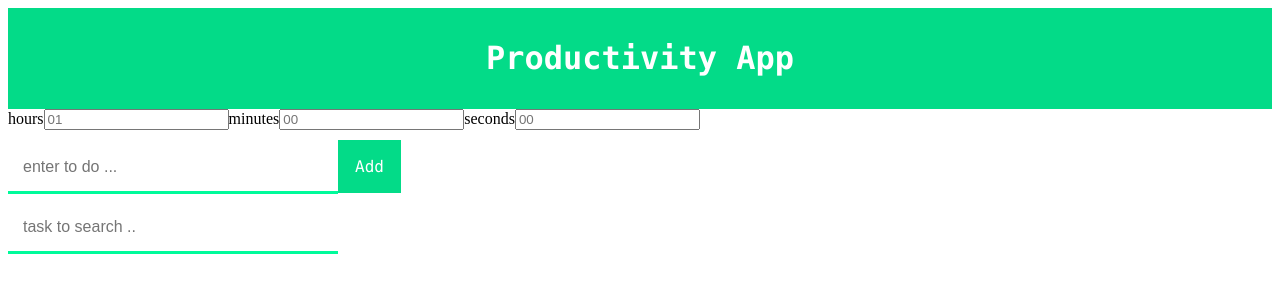
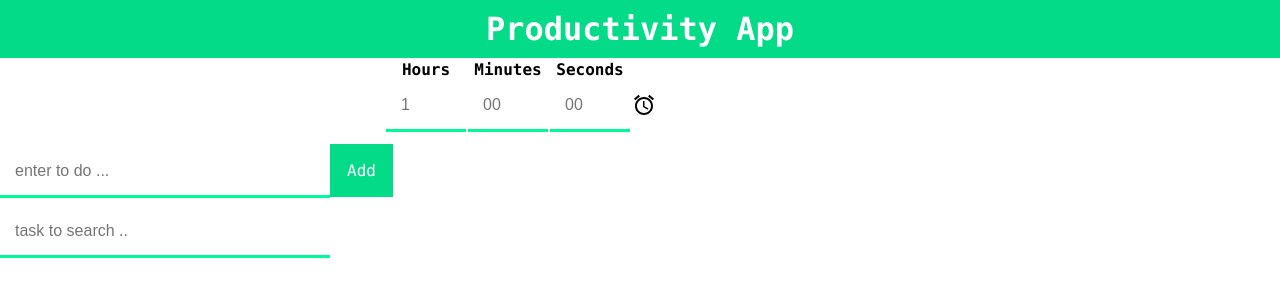
Before and after one commit to lukajose/ToDoList, a React (Create React App) app: page / in a window 1280 px wide. Shown: the top 300 px of the page. Built offline with nearby package versions, Linux system fonts and the light colour scheme.

Commit message:
Adding timer to ToDoList

```diff
--- a/public/index.html
+++ b/public/index.html
@@ -1,10 +1,9 @@
 <!DOCTYPE html>
 <html lang="en">
     <header>
+      <title>To Do List App</title>
       <div id="container"></div>
     </header>
-    <title>To Do List App</title>
     <body>
-      <div id = "Timer"></div>
     </body>
 </html>
--- a/src/Timer.css
+++ b/src/Timer.css
@@ -1,3 +1,26 @@
 .timer-editor {
-    display: inline-block;
+    margin-left:30%;
 }
+
+.timer-editor .text-timer {
+    font-size: 16px;
+    font-family: consolas;
+
+}
+
+.timer-editor table tr td input{
+  padding: 15px;
+  font-size: 16px;
+  border: #FFF;
+  background-color: #FFF;
+  margin: 0 auto;
+  width: 50px;
+  border-bottom-color: #00FA9A;
+  border-bottom-style: solid;
+}
+
+.timer-countdown {
+    margin-left:45%;
+    font-size: 30px;
+    font-family: consolas;
+}
--- a/src/Timer.js
+++ b/src/Timer.js
@@ -1,36 +1,163 @@
 import React, {Component} from "react";
 import "./Timer.css"
+import AccessAlarmIcon from '@material-ui/icons/AccessAlarm';
+
+
 class Timer extends Component {
     constructor(props) {
         super(props);
-        this.timer = {
-            hours:'01',
+        this.state = {
+            hours:'1',
             minutes:'00',
             seconds:'00'
         }
+        this._inputHours= null;
+        this._inputMinutes = null;
+        this._inputSeconds = null;
+    }
+
+    //Given any input from the input boxes transform seconds to minutes and minutes to hours
+    transformTime() {
+        console.log(this.state.seconds > 60);
+        while (this.state.seconds > 60 || this.state.minutes > 60) {
+            if (this.state.seconds > 60) {
+                this.state.seconds -= 60
+                // Convert string to int to calculate proper conversion
+                this.state.minutes = parseInt(this.state.minutes) + 1
+            }
+            if (this.state.minutes > 60) {
+                this.state.minutes -= 60
+                // same as above
+                this.state.hours = parseInt(this.state.hours) + 1
+            }
+        }
+    }
+
+    componentDidMount() {
+        this.myInterval = setInterval(() => {
+            const { hours,minutes, seconds } = this.state;
+
+            // if seconds are greater than 0 keep decrementing
+            if (seconds > 0) {
+                this.setState(({ seconds }) => ({
+                    seconds: seconds - 1
+                }))
+            }
+            // check if minutes still need to decrement
+            else if (seconds === 0) {
+                if (minutes === 0) {
+                    if(hours == 0) {
+                        clearInterval(this.myInterval);
+                    } else {
+                        this.setState(({hours}) => ({
+                            minutes:59,
+                            seconds:59,
+                            hours:hours-1
+                        }))
+
+                    }
+                } else {
+                    this.setState(({ minutes }) => ({
+                        minutes: minutes - 1,
+                        seconds: 59
+                    }))
+                }
+            }
+        }, 1000)
+    }
+
+    componentWillUnmount() {
+        clearInterval(this.myInterval)
+    }
+
+
+    checkTimer() {
+        return this.props.starter;
+    }
+
+    updateTime() {
+        if (this._inputHours !== null  && this._inputHours.value !== "" ) {
+            //this.state.hours = this._inputHours.value;
+            this.setState({hours:this._inputHours.value});
+        }
+
+        if(this._inputMinutes !== null && this._inputMinutes.value !== "" ){
+            //this.state.minutes = this._inputMinutes.value;
+            this.setState({minutes:this._inputMinutes.value});
+        }
+
+        if(this._inputSeconds !== null  && this._inputSeconds.value !== "" ){
+            //this.state.seconds = this._inputSeconds.value;
+            this.setState({seconds:this._inputSeconds.value})
+        }
+    }
+
+    changeTimer() {
+
+        setTimeout(console.log('propschangertimer: ',this.props.changeTimer()),5000);
+    }
+
+    timeFormat(time) {
+        if(time < 10) {
+            time = '0' + time;
+        }
+        return time;
     }
 
     render () {
+        // Update time if any new input was provided
+        this.updateTime();
+        //Convert seconds to minutes and minutes to hours if needed;
+        this.transformTime();
+        // if TodoList indicates not to start keep displaying the edit timer.
+        if (!this.checkTimer()) {
             return (
                 <div className="timer-editor">
-                hours
+                    <table>
+                        <tbody>
+                            <tr className = "text-timer">
+                                <th>Hours</th>
+                                <th>Minutes</th>
+                                <th>Seconds</th>
+                            </tr>
+                        </tbody>
+                        <tbody>
+                        <tr className="input-timer">
+                                <td>
                                     <input
-                    onChange={ (a) => this.timer.hours = a}
-                    placeholder={this.timer.hours}
+                                    ref={ (a) => this._inputHours = a}
+                                    placeholder={this.state.hours}
                                     >
                                     </input>
-                minutes
+                                </td>
+                                <td>
                                     <input
-                    onChange={ (a) => this.timer.minutes = a}
-                    placeholder={this.timer.minutes}></input>
-                seconds
+                                        ref={ (a) => this._inputMinutes = a}
+                                        placeholder={this.state.minutes}></input>
+                                </td>
+                                <td>
                                     <input
-                    onChange =  { (a) => this.timer.seconds = a}
-                    placeholder={this.timer.seconds}></input>
+                                    ref= { (a) => this._inputSeconds = a}
+                                    placeholder={this.state.seconds}></input>
+                                </td>
+                                <td><AccessAlarmIcon/></td>
+                            </tr>
+                        </tbody>
 
+                    </table>
                 </div>
+
+            );
+        } else { // display timer countdown
+            let {hours, minutes,seconds} = this.state;
+            hours = this.timeFormat(hours);
+            minutes = this.timeFormat(minutes);
+            seconds = this.timeFormat(seconds);
+            //this.changeTimer();
+            return (
+                    <p className="timer-countdown">{hours+ ':'+minutes + ':' + seconds} <AccessAlarmIcon/></p>
             );
         }
     }
-
+}
 export default Timer;
--- a/src/TodoItems.js
+++ b/src/TodoItems.js
@@ -25,6 +25,9 @@ class TodoItems extends Component {
                 <DeleteIcon onClick= {() => this.delete(item.key)}
                             key={item.key+2} />
               </span>
+              <div>
+                  <img className= "Tomatoe" src="logo512.png" width="20" height="20" key= {item.key+5} alt=''></img>
+              </div>
             </li>
 
           )
--- a/src/TodoList.css
+++ b/src/TodoList.css
@@ -1,6 +1,7 @@
 
-.todoListMain .timer-editor {
-  display: inline-block;
+* {
+  margin:0;
+  padding:0;
 }
 
 
--- a/src/TodoList.js
+++ b/src/TodoList.js
@@ -1,7 +1,6 @@
 import React, {Component} from "react";
 import TodoItems from './TodoItems';
 import "./TodoList.css";
-import AddIcon from '@material-ui/icons/Add';
 import Timer from './Timer.js';
 
 
@@ -15,6 +14,8 @@ class TodoList extends Component {
     this.renameItem = this.renameItem.bind(this);
     this.searchItem = this.searchItem.bind(this);
     this.markCompleted = this.markCompleted.bind(this);
+    this.changeTimer = this.changeTimer.bind(this);
+    this.startTimer = false;
   }
 
 
@@ -22,6 +23,7 @@ class TodoList extends Component {
   addItem(e) {
     //if new item then add to items list
     if (this._inputElement !== "") {
+      this.startTimer = !this.startTimer;
       //new element to add
       var item = {
         text: this._inputElement.value, // text to store from input box
@@ -127,10 +129,19 @@ class TodoList extends Component {
 
 
 
+  changeTimer() {
+    this.startTimer = !this.startTimer;
+    console.log('Changing state!');
+  }
+
+
+
+
 
   render() {
     return (<div className= "todoListMain">
-              <Timer/>
+              <Timer starter = {this.startTimer}
+                      changeTimer = {this.changeTimer}/>
               <div className="input-box-todo">
                 <form onSubmit={this.addItem}>
                   <input
--- a/src/index.css
+++ b/src/index.css
@@ -1,4 +1,9 @@
+* {
+    padding: 0;
+    margin:0;
+}
+
 body {
     padding: 0;
-    margin:0,
+    margin:0;
 }
```
Also changed, not shown: src/tomatoe.jpg (added). Lines whose indentation alone changed are shown as unchanged.
